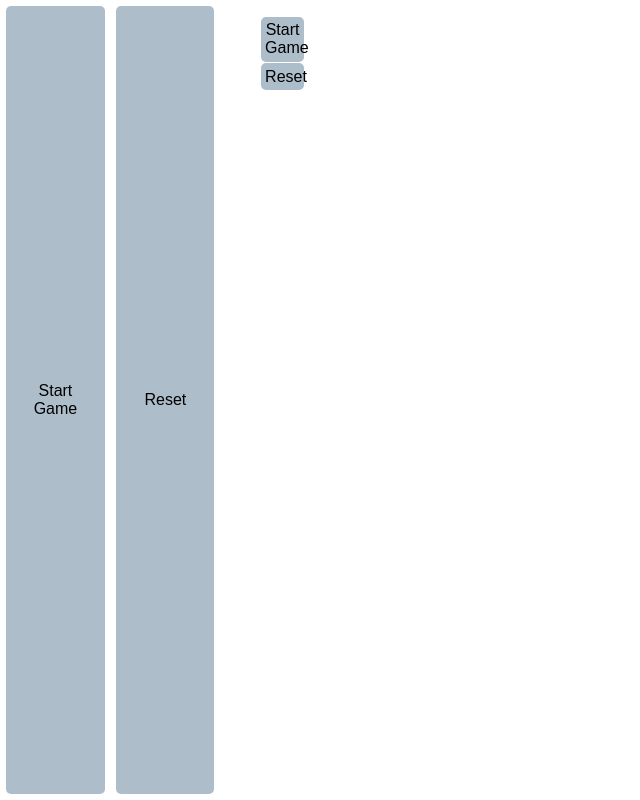
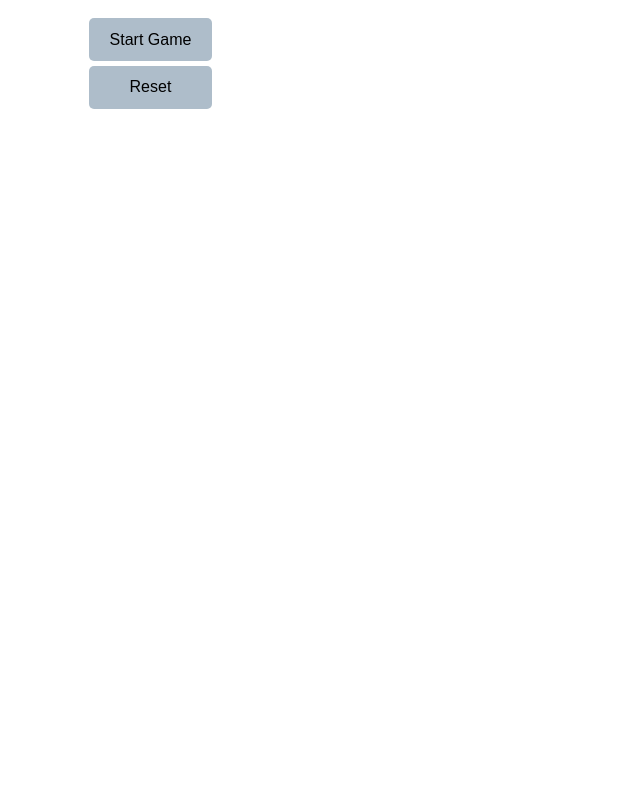
Before and after one commit to jonathanwears/minesweeper, a React (Vite) app: page / in a window 1280 px wide. Shown: the whole page, without its empty margins (0-640 px from the left). Built offline with nearby package versions, Linux system fonts and the light colour scheme; a web font is replaced by a local one.

Commit message:
removed component

```diff
--- a/src/components/StatusBar.jsx
+++ b/src/components/StatusBar.jsx
@@ -20,7 +20,6 @@ function StatusBar() {
 
   return (
     <div className="status-bar">
-      <StatusButtons />
       <ul>
         <StatusButtons />
         <StatusMessage message={message} />
```
